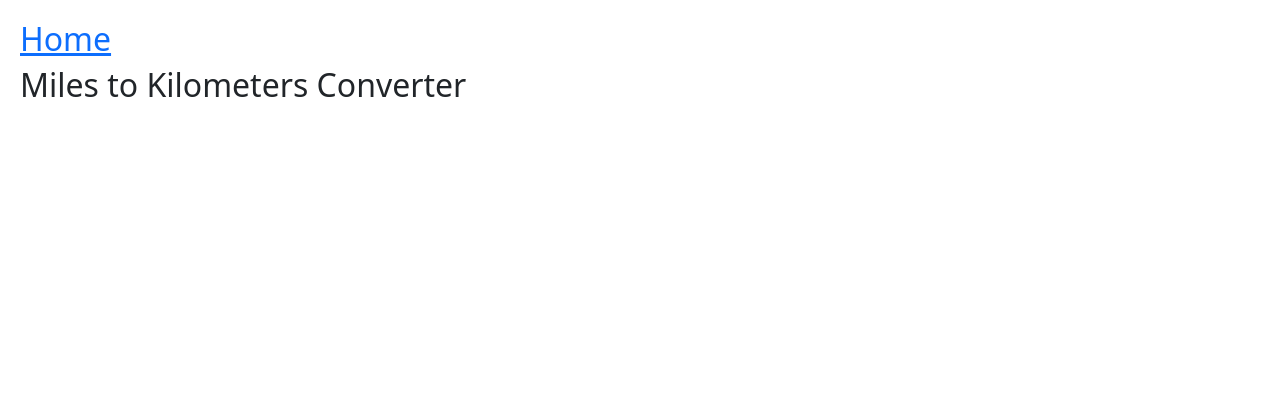
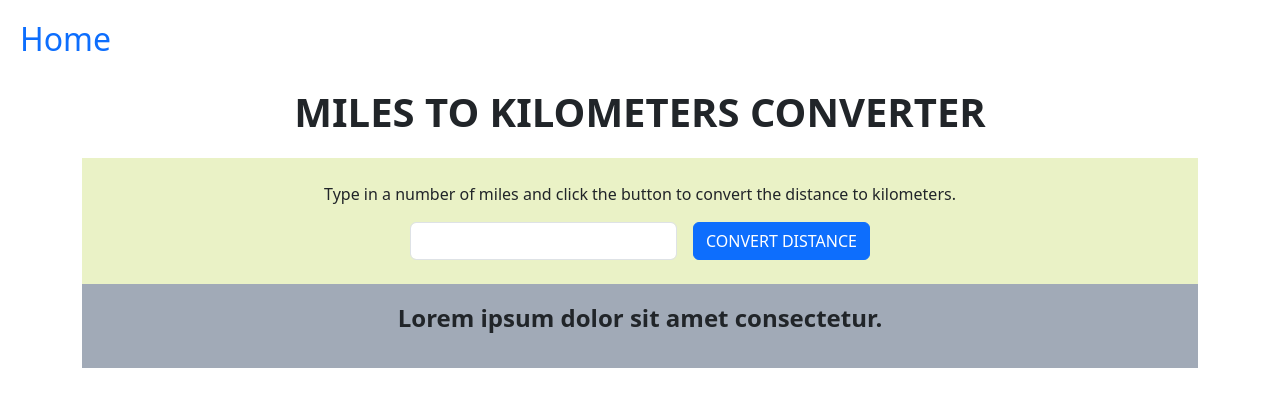
Before and after one commit to linh2020/javascript_proj, a plain HTML site: page miles_to_kilomerters_converter/index.html in a window 1280 px wide. Drawn offline with nearby package versions, Linux system fonts and the light colour scheme.

```diff
--- a/miles_to_kilomerters_converter/index.html
+++ b/miles_to_kilomerters_converter/index.html
@@ -24,9 +24,42 @@
     ></script>
   </head>
   <body>
-    <h2><a href="../index.html">Home</a></h2>
+    <h2><a href="../index.html" class="text-decoration-none">Home</a></h2>
 
     <!----------------------->
-    <h2>Miles to Kilometers Converter</h2>
+
+    <div class="container text-center">
+      <!-- Title -->
+      <div class="top p-3 fw-bold">
+        <span class="title p-4 fs-1">MILES TO KILOMETERS CONVERTER</span>
+      </div>
+
+      <!-- main content - center -->
+      <div class="main-content p-4" style="background-color: #eaf2c6">
+        <p class="desc">
+          Type in a number of miles and click the button to convert the distance
+          to kilometers.
+        </p>
+        <div class="cal-area d-flex gap-3 justify-content-center">
+          <input
+            type="text"
+            name="number"
+            id="input-value"
+            class="form-control w-25"
+          />
+          <button type="button" class="btn btn-primary" id="cd-btn">
+            CONVERT DISTANCE
+          </button>
+        </div>
+      </div>
+
+      <!-- footer -->
+      <div
+        class="footer p-3 d-flex justify-content-center"
+        style="background-color: #a1aab7"
+      >
+        <p class="res fs-4 fw-bold">Lorem ipsum dolor sit amet consectetur.</p>
+      </div>
+    </div>
   </body>
 </html>
```
Also changed, not shown: slide_show/index.html (+9 -6 lines).
